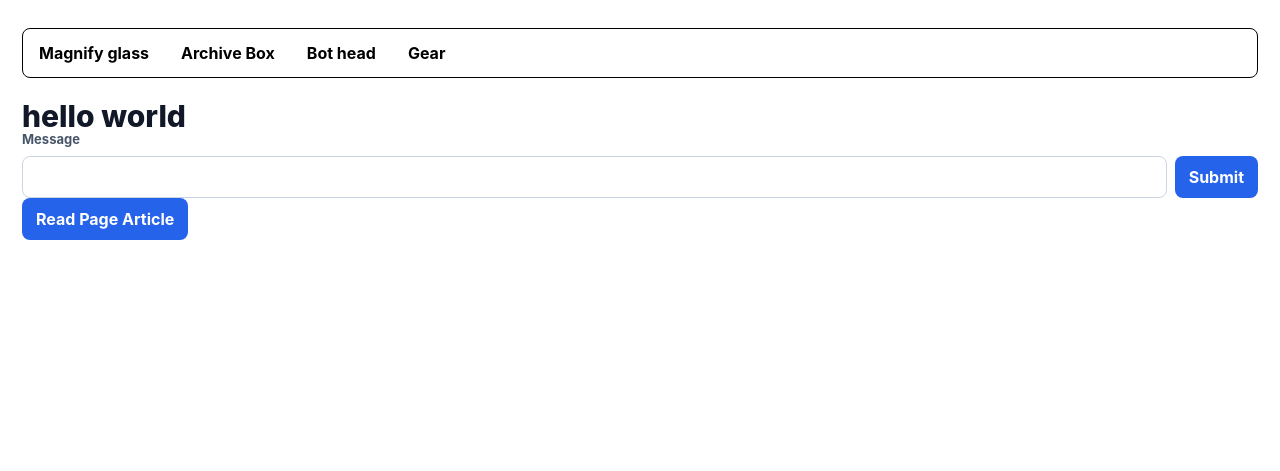
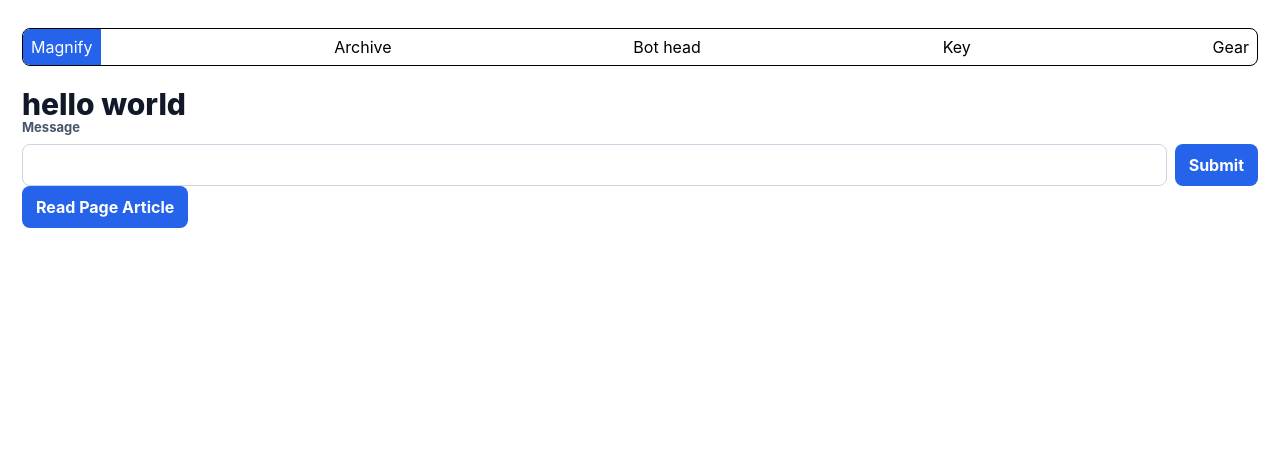
Before and after one commit to Jonathan-Paul-Wood/bdp, a browser extension: page panel/panel.html in a window 1280 px wide. Drawn offline with Linux system fonts and the light colour scheme.

Commit message:
update tab styling, add key paste section

```diff
--- a/panel/panel.css
+++ b/panel/panel.css
@@ -139,23 +139,35 @@ button:active {
   overflow-y: scroll;
 }
 
-.tab {
+.tabContainer {
   overflow: hidden;
   border: 1px solid #000000;
   border-radius: 0.5em;
+  display: flex;
+  justify-content: space-between;
 }
 
-.tab button {
+.tabContainer .tablinks {
   background-color: inherit;
   color: #000000;
   float: left;
   border: none;
   outline: none;
   cursor: pointer;
-  padding: 14px 16px;
+  padding: 0.5em;
   transition: 0.3s;
 }
 
 .tabcontent {
   display: none;
 }
+
+.tablinks.active {
+  background-color: #2563eb;
+  color: white;
+}
+
+.tablinks:hover {
+  opacity: 0.2;
+  cursor: pointer;
+}
--- a/panel/panel.html
+++ b/panel/panel.html
@@ -8,13 +8,15 @@
   </head>
   <body>
     <main class="panel" aria-live="polite">
-      <div class="tab">
-        <button class="tablinks active" value="main">Magnify glass</button>
-        <button class="tablinks" value="saved">Archive Box</button>
-        <button class="tablinks" value="prompts">Bot head</button>
-        <button class="tablinks" value="settings">Gear</button>
+      <div class="tabContainer">
+        <div class="tablinks active" value="main" title="Analysis Portal">Magnify</div>
+        <div class="tablinks" value="saved" title="Saved Articles">Archive</div>
+        <div class="tablinks" value="prompts" title="Manage Prompts">Bot head</div>
+        <div class="tablinks" value="key" title="API Key">Key</div>
+        <div class="tablinks" value="settings" title="Settings">Gear</div>
       </div>
-      <div id="main" class="tabcontent active" style="display: block">
+      <div id="contentContainer">
+        <div id="main" class="tabcontent" style="display: block">
           <h1 id="heading">hello world</h1>
           <form id="hello-form" autocomplete="off">
             <label class="field-label" for="hello-input">Message</label>
@@ -31,8 +33,17 @@
         </div>
         <div id="saved" class="tabcontent" style="display: none">history</div>
         <div id="prompts" class="tabcontent" style="display: none">crud prompts</div>
+        <div id="key" class="tabcontent" style="display: none">
+          <h1>DeepInfra API Key Manage</h1>
+          <input id="apiKey" placeholder="Add your api key here" value="" />
+          <div>
+            Don't yet have a key? Get one <a href="https://deepinfra.com/">here</a>
+          </div>
+        </div>
         <div id="settings" class="tabcontent" style="display: none">api et al</div>
+      </div>
     </main>
     <script src="panel.js"></script>
+    <script src="../scripts/key-manage.js"></script>
   </body>
 </html>
--- a/panel/panel.js
+++ b/panel/panel.js
@@ -60,8 +60,9 @@ const tabs = document.getElementsByClassName('tablinks');
 
 for (let i = 0; i < tabs.length; i++) {
   tabs[i].addEventListener('click', () => {
-    const focusTab = tabs[i].value;
-    alert(focusTab)
+    console.log(tabs[i])
+    const focusTab = tabs[i].attributes.value.value;
+    console.log(focusTab)
 
     const tabContent = document.getElementsByClassName("tabcontent");
     for(let j = 0; j < tabContent.length; j++) {
@@ -80,4 +81,5 @@ for (let i = 0; i < tabs.length; i++) {
 
 document.getElementById("activate-scrape").addEventListener('click', () => {
   alert('help');
+  console.log(apiKey);
 })
--- /dev/null
+++ b/scripts/key-manage.js
@@ -0,0 +1,5 @@
+var apiKey = ""; // global, shared across scripts
+
+document.getElementById("apiKey").addEventListener('change', (event) => {
+    apiKey = event.target.value;
+})
```
Lines whose indentation alone changed are shown as unchanged.
